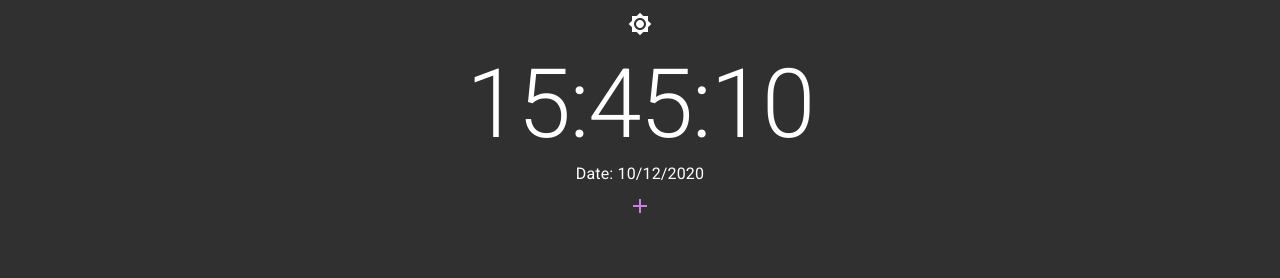
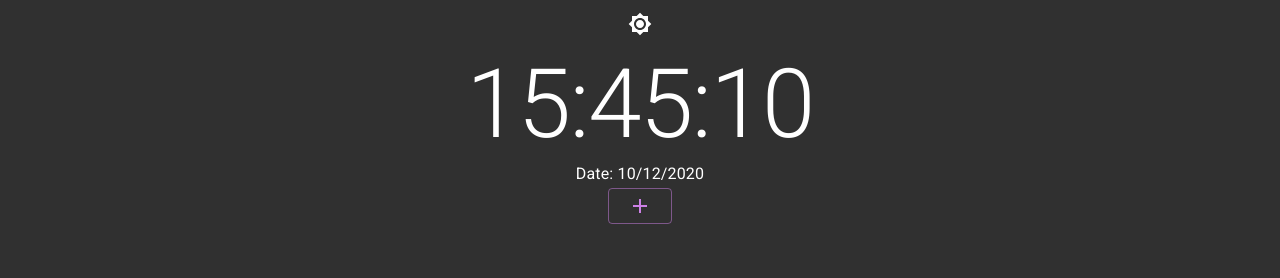
Before and after one commit to rjort/trabCronometro, a React (Create React App) app: page / in a window 1280 px wide. Shown: the top 278 px of the page. Built offline with nearby package versions, Linux system fonts and the light colour scheme.

Commit message:
Corrigindo diferença de horas por timezone

```diff
--- a/src/components/ClockList/index.js
+++ b/src/components/ClockList/index.js
@@ -41,7 +41,7 @@ export default function ClockList() {
 
     return (
         <div>
-            <Fab color="primary" aria-label="add" onClick={handleClickOpen}>
+            <Fab color="primary" variant="outlined" aria-label="add" onClick={handleClickOpen}>
                 <AddIcon />
             </Fab>
             <ListTimeZonesDialog selectedValue={selectedValue} open={open} onClose={handleClose} />
--- a/src/components/componentsUtils.js
+++ b/src/components/componentsUtils.js
@@ -19,5 +19,8 @@ export function dateTimeNowByTimeZone(timeZone) {
 }
 
 export function differenceLocalByTimeZone(timeZone) {
-    return DateTime.local().setZone(timeZone).toFormat('HH') - DateTime.local().toFormat('HH');
+    let now = DateTime.local();
+    let dateLocal = DateTime.fromObject(now.toObject());
+    let otherDate = DateTime.fromObject(now.setZone(timeZone).toObject());
+    return otherDate.diff(dateLocal, 'hours').toObject().hours;
 }
```
